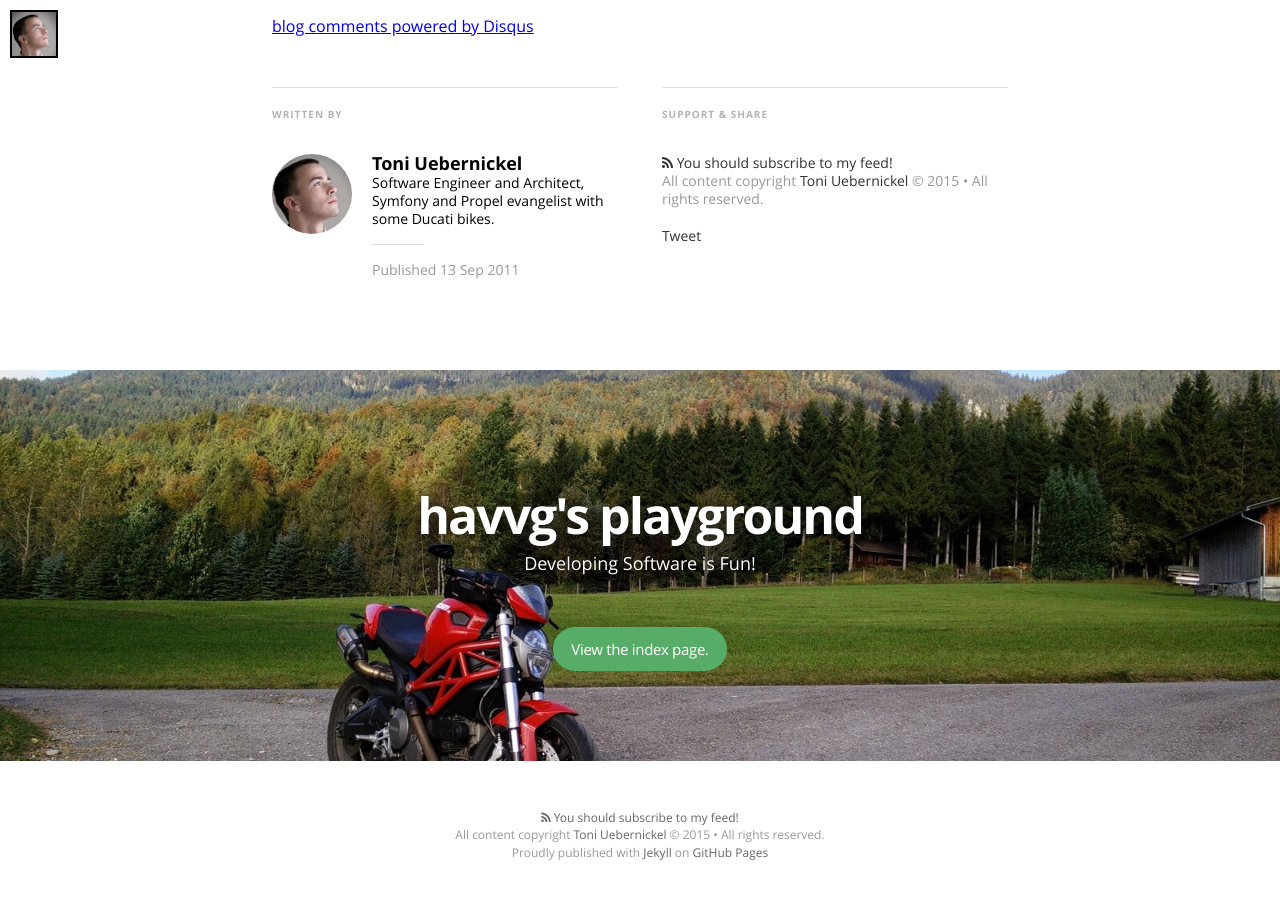
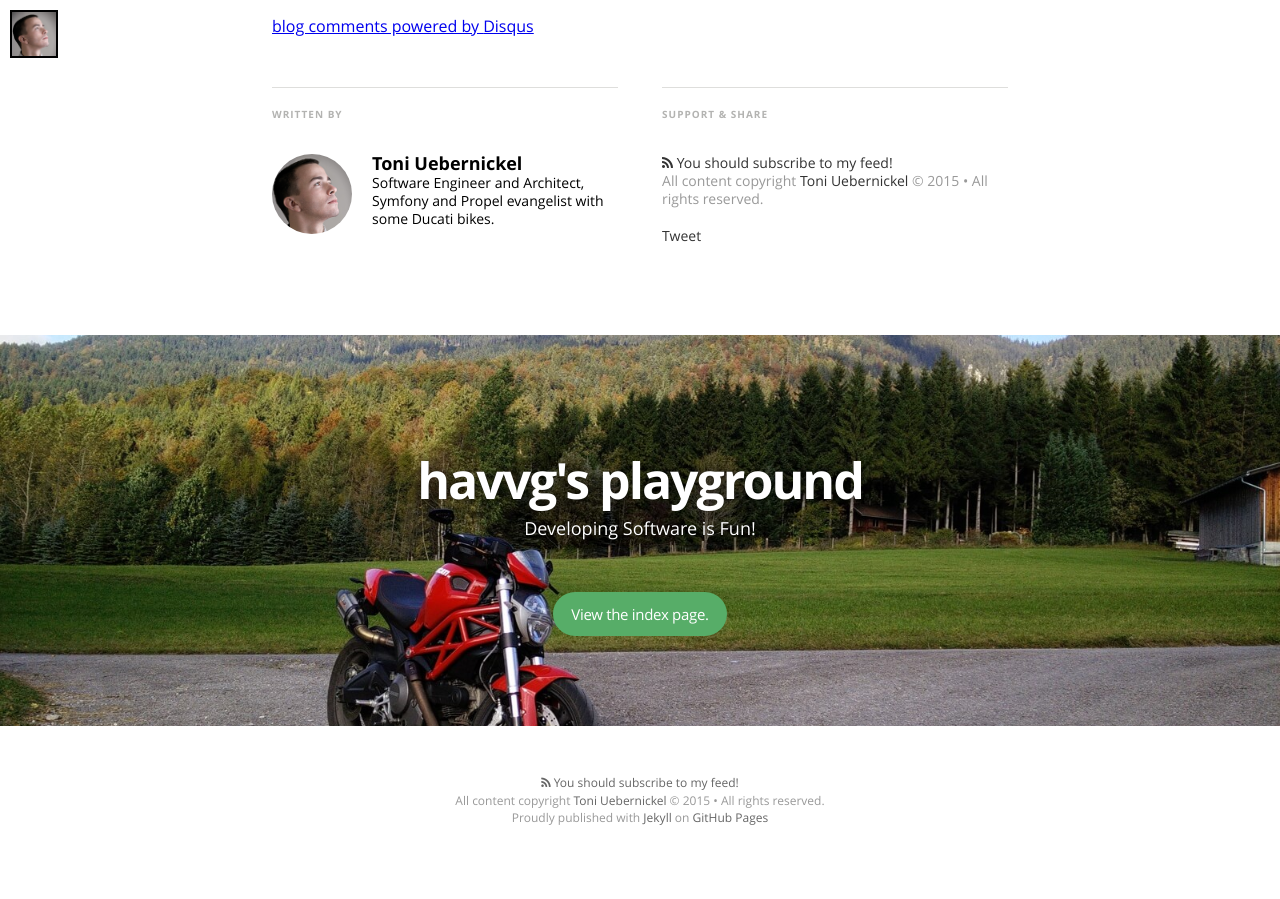
Before and after one commit to havvg/havvg.github.com, a Jekyll site: the page built from _posts/2011-09-13-behavior-driven-development-in-symfony2-with-behat-mink-and-zombie-js.markdown, in a window 1280 px wide and 900 px high, scrolled down 752 px. Built offline with Jekyll 4.4.1, drawn with Linux system fonts in a browser that asks for light colours; nearby versions of some CDN libraries; Markdown is read by kramdown in place of the engine named in the settings; comment, search, counter and statistics services are not loaded; after the commit the page ends 1627 px from its top, so only the background shows below that.

Commit message:
remove duplicate published date information

```diff
--- a/_layouts/post.html
+++ b/_layouts/post.html
@@ -40,8 +40,6 @@
                             <div class="author-image" style="background-image: url({{ site.author.image }})">Blog Logo</div>
                             <h4>{{ site.author.name }}</h4>
                             <p class="bio">{{ site.author.bio }}</p>
-                            <hr>
-                            <p class="published">Published <time datetime="{{ page.date | date: "%F %R" }}">{{ page.date | date_to_string }}</time></p>
                         </section>
                     </div>
                     <div class="isRight">
```
